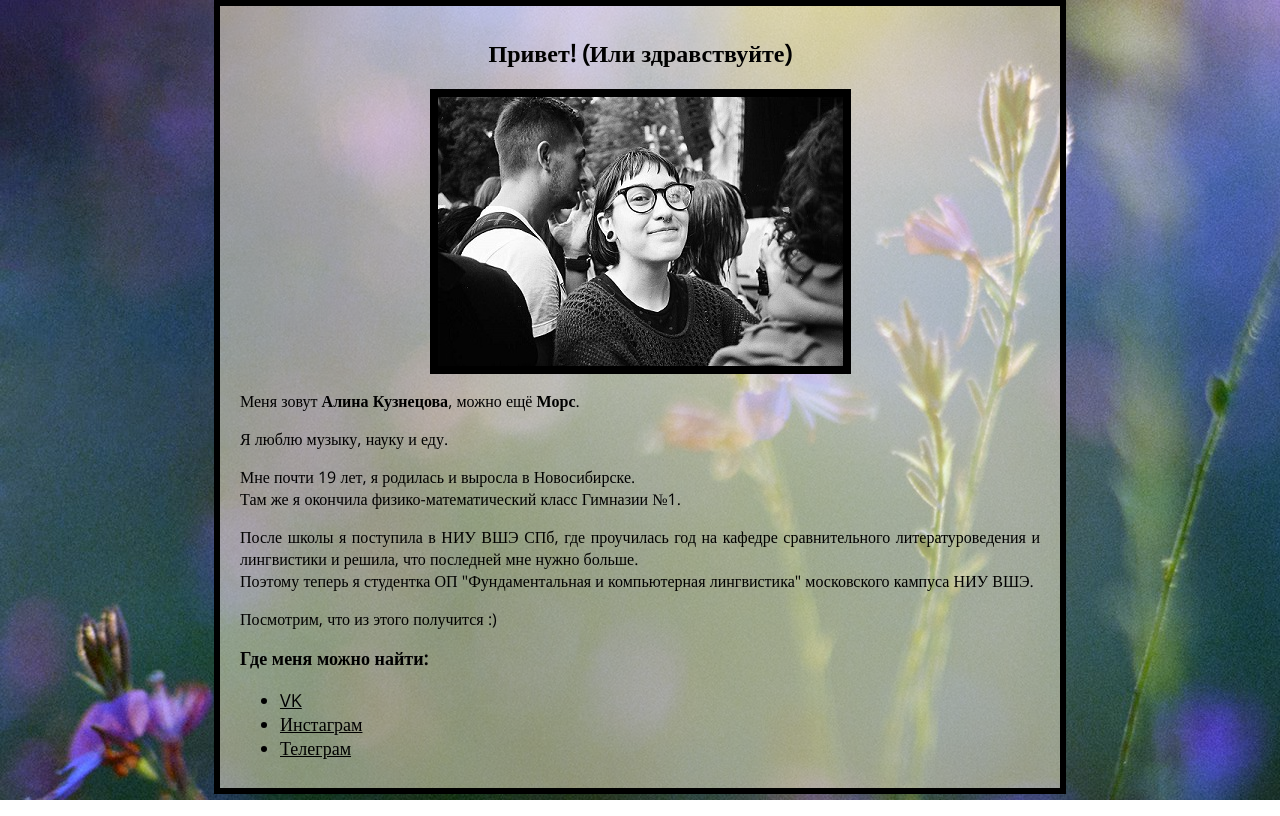
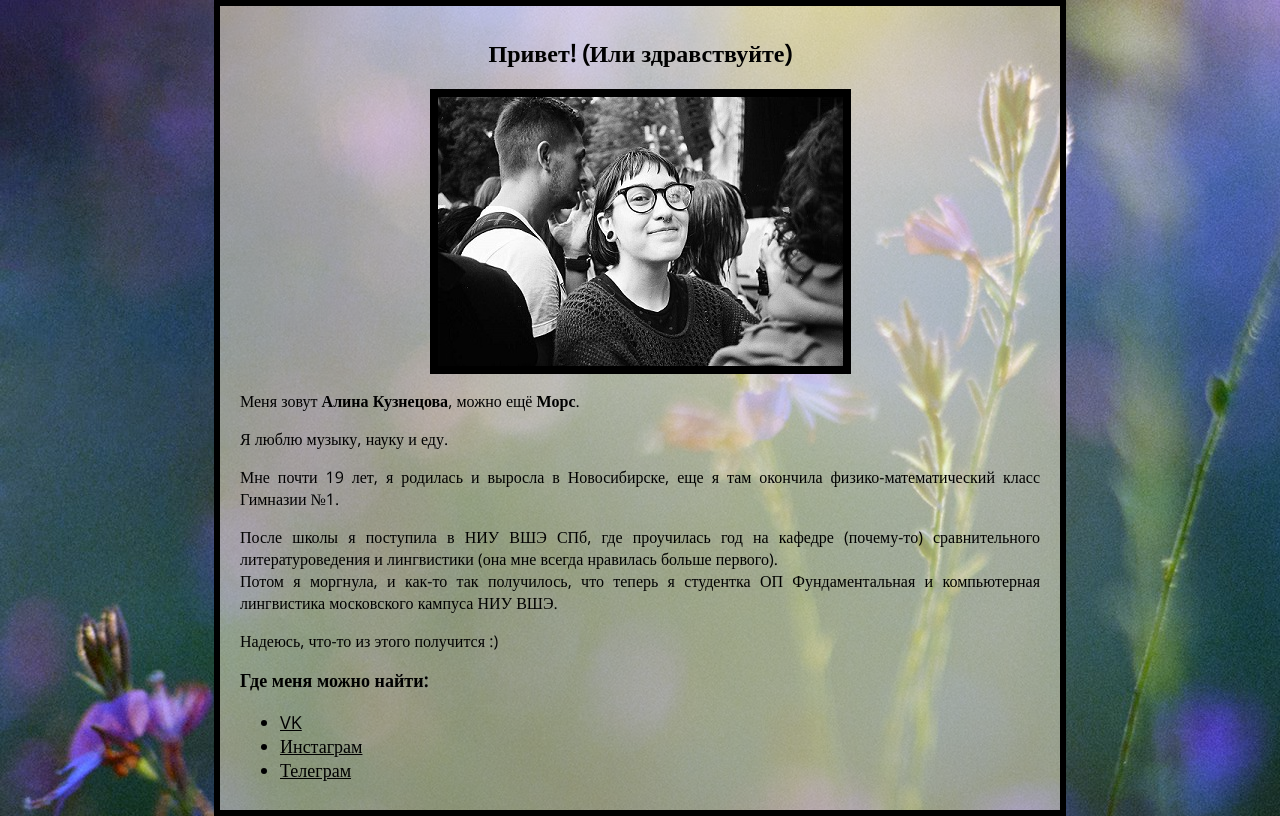
Before and after one commit to wildlighted/aboutme, a plain HTML site: page index.html in a window 1280 px wide. Drawn offline with nearby package versions, Linux system fonts and the light colour scheme.

Commit message:
опять

```diff
--- a/index.html
+++ b/index.html
@@ -11,11 +11,10 @@
   <img src="img/pic.jpg">
   <p>Меня зовут <b>Алина Кузнецова</b>, можно ещё <b>Морс</b>.</p>
   <p>Я люблю музыку, науку и еду.</p>
-  <p>Мне почти 19 лет, я родилась и выросла в Новосибирске.<br>
-    Там же я окончила физико-математический класс Гимназии №1.</p>
-    <p>После школы я поступила в НИУ ВШЭ СПб, где проучилась год на кафедре сравнительного литературоведения и лингвистики и решила, что последней мне нужно больше.<br>
-    Поэтому теперь я студентка ОП "Фундаментальная и компьютерная лингвистика" московского кампуса НИУ ВШЭ.</p>
-  <p>Посмотрим, что из этого получится :)</p>
+  <p>Мне почти 19 лет, я родилась и выросла в Новосибирске, еще я там окончила физико-математический класс Гимназии №1.</p>
+    <p>После школы я поступила в НИУ ВШЭ СПб, где проучилась год на кафедре (почему-то) сравнительного литературоведения и лингвистики (она мне всегда нравилась больше первого).<br>
+    Потом я моргнула, и как-то так получилось, что теперь я студентка ОП Фундаментальная и компьютерная лингвистика московского кампуса НИУ ВШЭ.</p>
+  <p>Надеюсь, что-то из этого получится :)</p>
   <h2><b>Где меня можно найти:</b></h2>
   <ul>
     <li><a href="http://vk.com/crtcldstnc">VK</a></li>
```
